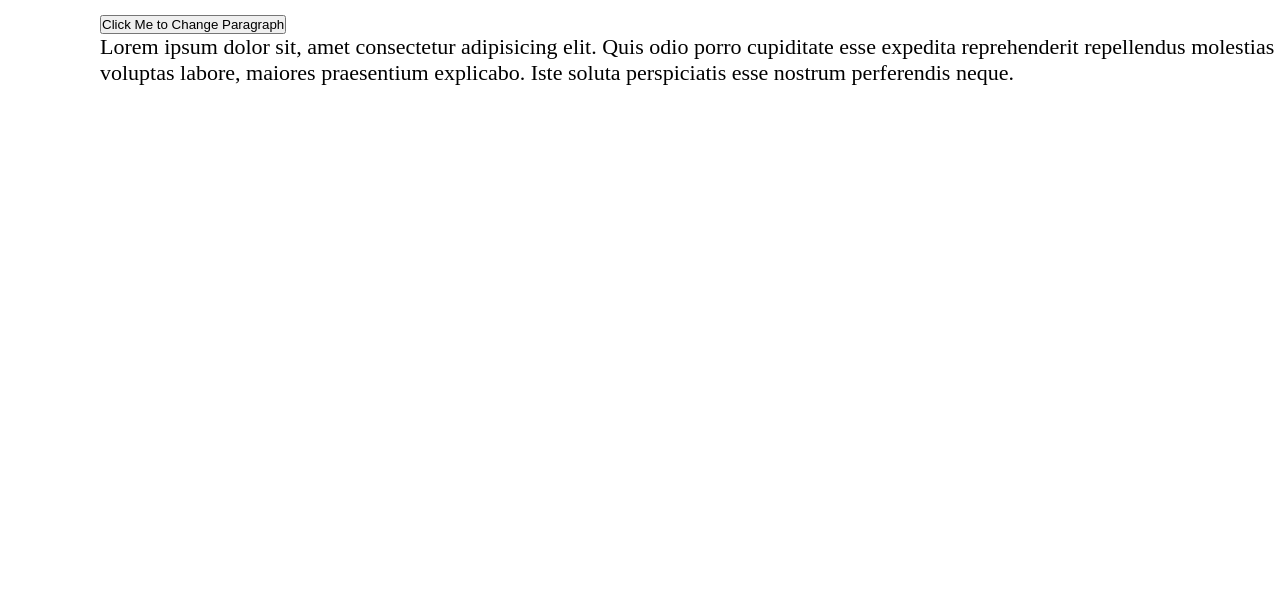
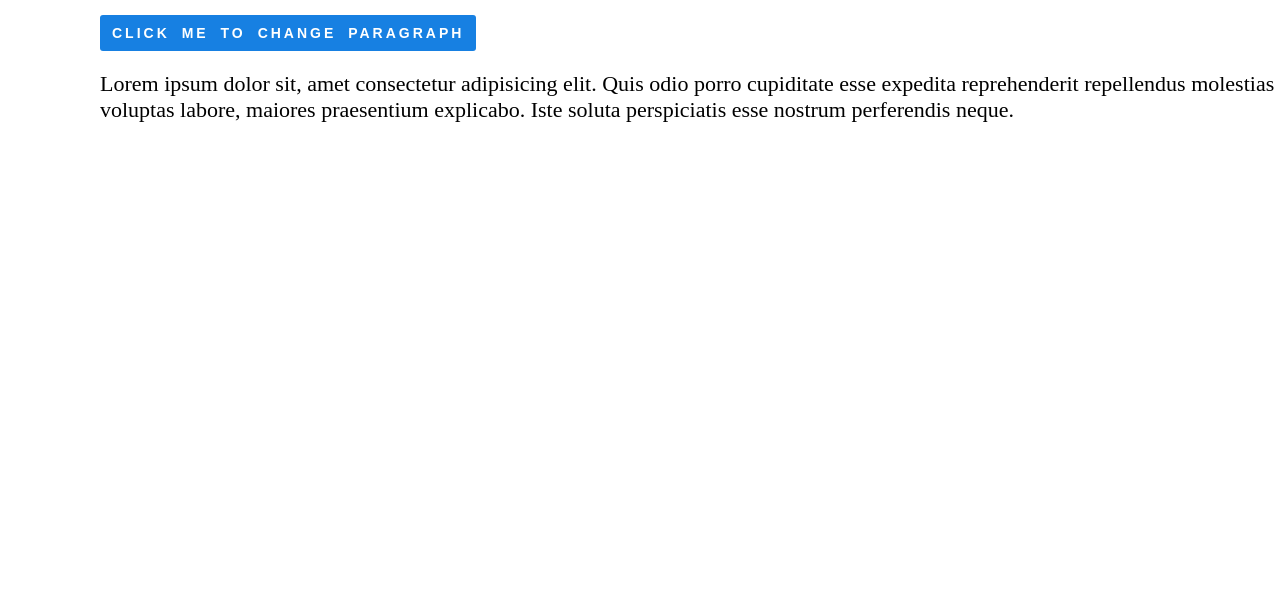
Before and after one commit to sa1ff/git-adv, a plain HTML site: page index.html in a window 1280 px wide. Shown: the part 187-800 px from the top of the page. Drawn offline with Linux system fonts and the light colour scheme.

Commit message:
Button style added

```diff
--- a/css/style.css
+++ b/css/style.css
@@ -13,6 +13,21 @@
     font-size: 45px;
     font-weight: 300;
     margin-bottom: 30px;
+    text-decoration: underline;
+}
+button {
+    background-color: rgb(23, 128, 226);
+    color: white;
+    text-transform: uppercase;
+    font-size: 14px;
+    font-weight: bold;
+    letter-spacing: 3px;
+    word-spacing: 5px;
+    padding: 10px 12px;
+    border: none;
+    border-radius: 3px;
+    cursor: pointer;
+    margin-bottom: 20px;
 }
 
 .container p {
```
